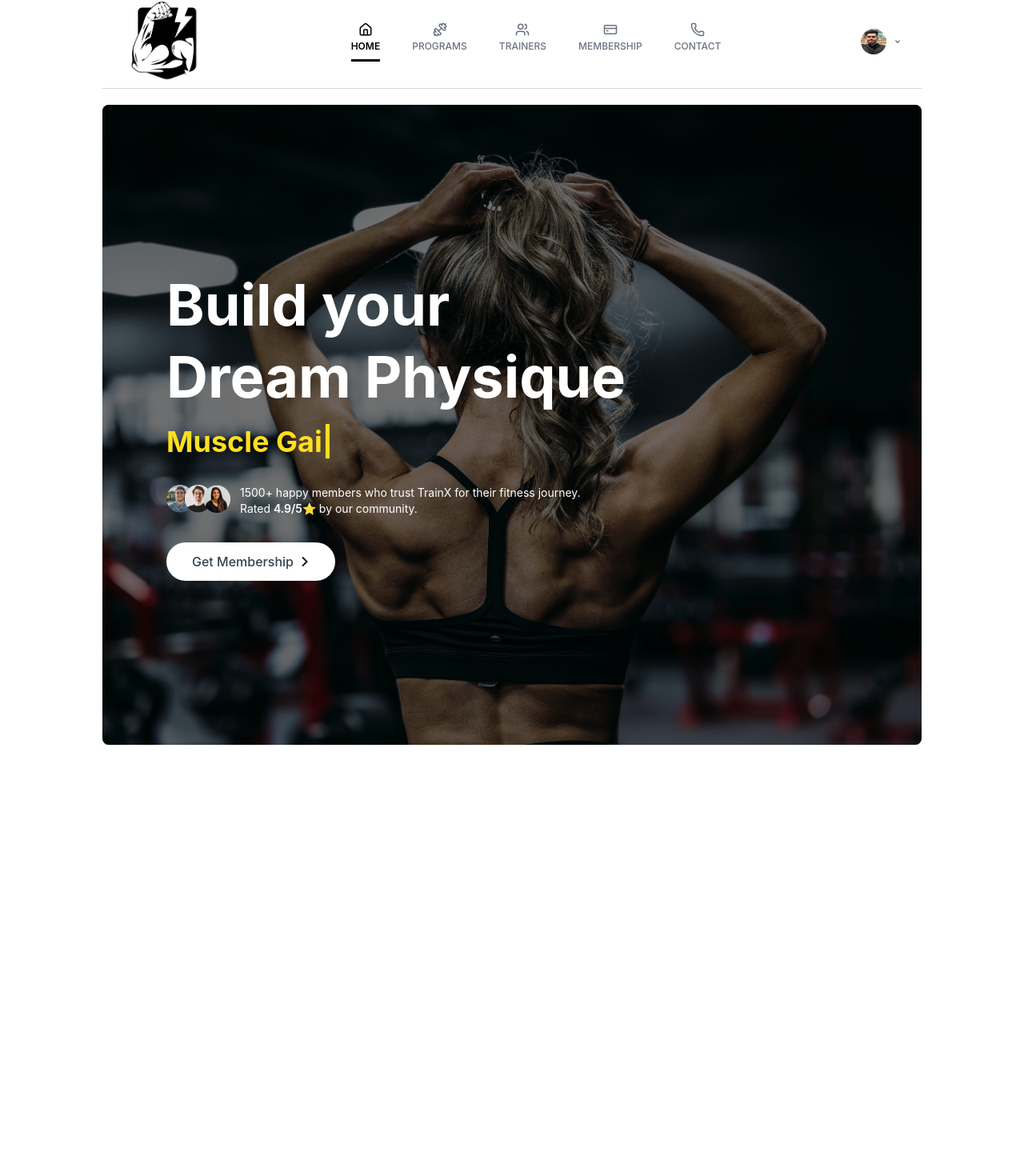
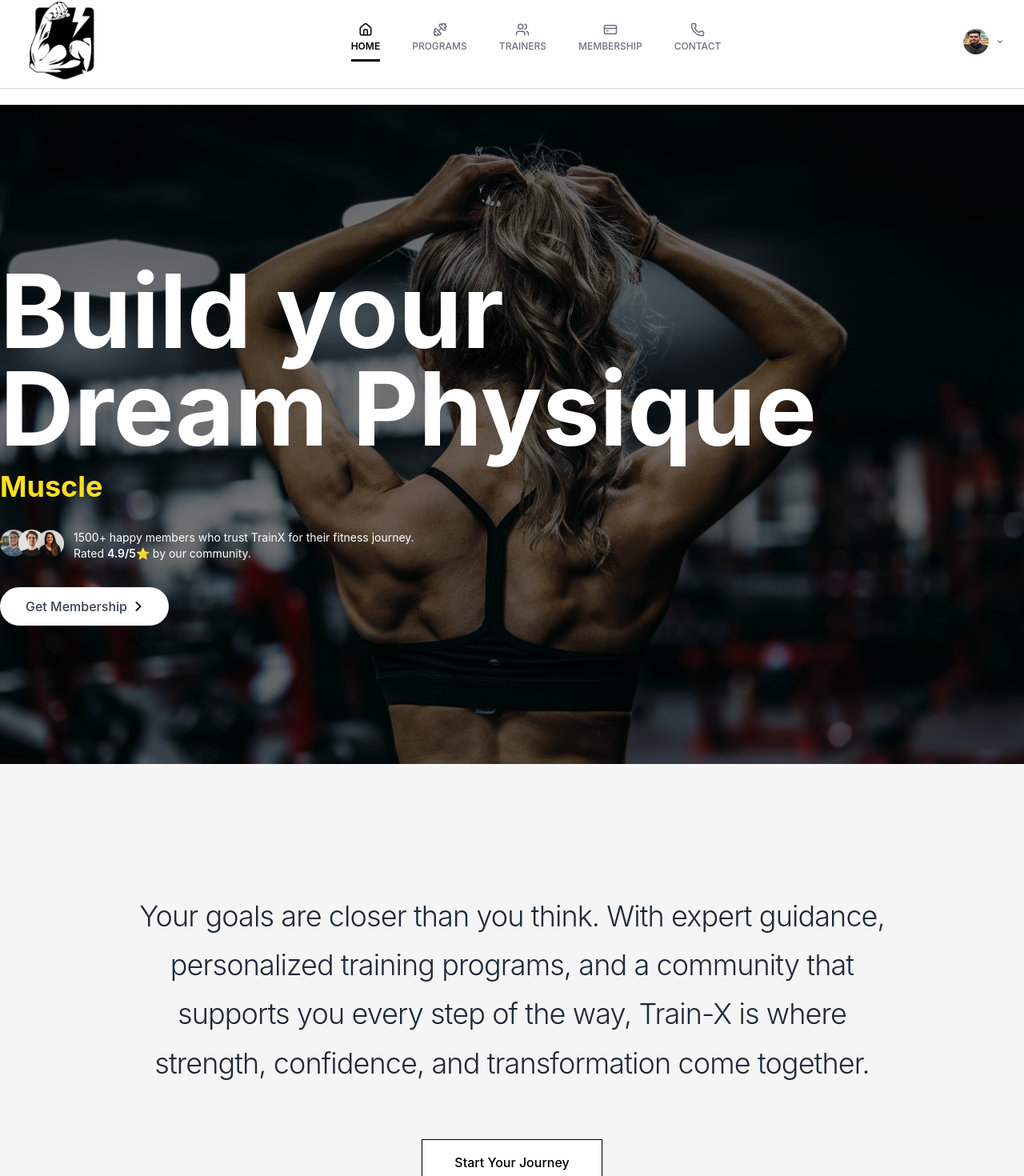
Before and after one commit to NikhilDarekar/TrainX, a React (Vite) app in the folder Clientside/: page / in a window 1280 px wide. Shown: the part 6-1476 px from the top of the page at 80% size. Before the commit the page ends 937 px from the top, so only its background shows below. Built offline with nearby package versions, Linux system fonts and the light colour scheme.

Commit message:
paragraph added

```diff
--- a/Clientside/package.json
+++ b/Clientside/package.json
@@ -10,6 +10,7 @@
     "preview": "vite preview"
   },
   "dependencies": {
+    "@fontsource/outfit": "^5.2.8",
     "@tailwindcss/vite": "^4.3.1",
     "lucide-react": "^1.21.0",
     "navigate": "^0.3.6",
--- a/Clientside/src/App.jsx
+++ b/Clientside/src/App.jsx
@@ -11,7 +11,7 @@ import Navbar from './components/Navbar.jsx'
 
 const App = () => {
   return (
-    <div className="mx-4 sm:mx-[10%]">
+    <div className="w-full min-h-screen">
       <Navbar />
       <Routes>
         <Route path='/' element={<Home />}/>
--- a/Clientside/src/components/Header.jsx
+++ b/Clientside/src/components/Header.jsx
@@ -85,7 +85,7 @@ const Header = () => {
   }, []);
 
   return (
-    <section className="relative min-h-screen overflow-hidden rounded-lg">
+    <section className="relative min-h-screen w-full overflow-hidden ">  /*ronded-lg removed*/
       {/* Parallax Background */}
       <div
         className="absolute inset-0 scale-110"
@@ -102,9 +102,13 @@ const Header = () => {
       <div className="absolute inset-0 bg-black/55" />
 
       {/* Content */}
+      {/* <div className="relative z-10 min-h-screen flex items-center"> */}
       <div className="relative z-10 min-h-screen flex items-center">
-        <div className="px-6 md:px-10 lg:px-20 max-w-3xl">
-          <h1 className="font-josefin text-4xl md:text-6xl lg:text-7xl text-white font-bold leading-tight">
+        {/* <div className="w-full px-6 sm:px-8 md:px-12 lg:px-20 xl:px-28"> changed to max-w-5xl */}
+        <div className="max-w-5xl">
+        {/* <div className="px-6 md:px-10 lg:px-20 max-w-3xl"> */}
+        <h1 className="font-josefin text-5xl sm:text-6xl md:text-7xl lg:text-8xl xl:text-9xl text-white font-bold leading-[0.95]">
+          {/* <h1 className="font-josefin text-4xl md:text-6xl lg:text-7xl text-white font-bold leading-tight"> */}
             Build your <br />
             Dream Physique
           </h1>
--- /dev/null
+++ b/Clientside/src/components/ParagraphSection.jsx
@@ -0,0 +1,36 @@
+import React from "react";
+
+const ParagraphSection = () => {
+  return (
+    <section className="bg-[#f5f5f5] py-24 md:py-40">
+      <div id='trainers' className="max-w-5xl mx-auto text-center px-6">
+
+        <p className="font-outfit text-2xl md:text-3xl lg:text-4xl font-light leading-[1.7] tracking-tight text-gray-800">
+          Your goals are closer than you think. With expert guidance, personalized training programs, and a community that supports you every step of the way, Train-X is where strength, confidence, and transformation come together.
+        </p>
+
+        <button
+          className="
+          mt-16
+          bg-white
+          text-black
+          border
+          border-black
+          px-10
+          py-4
+          font-medium
+          transition-all
+          duration-300
+          hover:bg-black
+          hover:text-white
+          "
+          >
+          Start Your Journey
+        </button>
+
+      </div>
+    </section>
+  );
+};
+
+export default ParagraphSection;
--- a/Clientside/src/main.jsx
+++ b/Clientside/src/main.jsx
@@ -4,6 +4,10 @@ import App from './App.jsx'
 import './index.css'
 import { BrowserRouter } from 'react-router-dom'
 
+import "@fontsource/outfit/300.css";
+import "@fontsource/outfit/400.css";
+import "@fontsource/outfit/500.css";
+
 ReactDOM.createRoot(document.getElementById('root')).render(
   <BrowserRouter>
     <App />
--- a/Clientside/src/pages/Home.jsx
+++ b/Clientside/src/pages/Home.jsx
@@ -1,10 +1,12 @@
 import React from 'react'
-import Header from '../components/Header'
+import Header from '../components/Header.jsx'
+import ParagraphSection from '../components/ParagraphSection.jsx'
 
 const Home = () => {
   return (
     <div>
         < Header />
+        <ParagraphSection />
     </div>
   )
 }
--- a/Clientside/tailwind.config.js
+++ b/Clientside/tailwind.config.js
@@ -14,6 +14,7 @@ export default {
         roboto: ['Roboto', 'sans-serif'],
         josefin: ['"Josefin Sans"', 'sans-serif'],
         ranade: ['Ranade', 'sans-serif'], // only works if locally added
+        outfit: ['Outfit', 'sans-serif'],
       },
     },
   },
```
Also changed, not shown: 1 other file (tests, documents, lock files or other folders).
